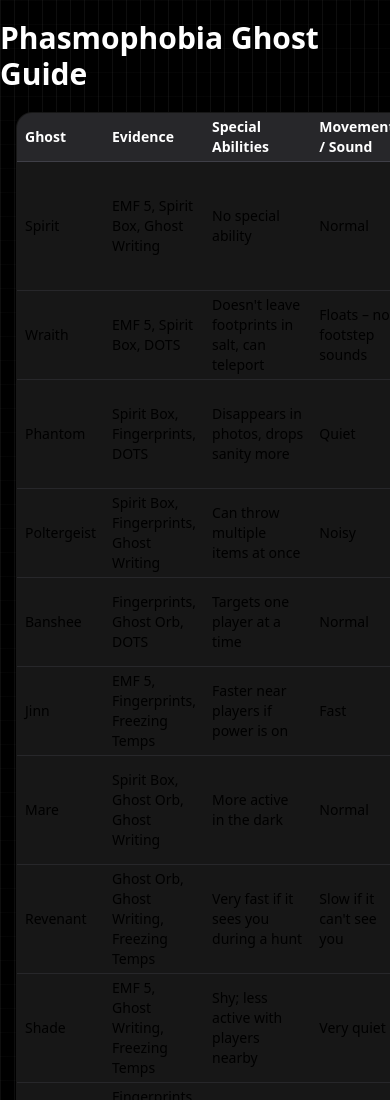
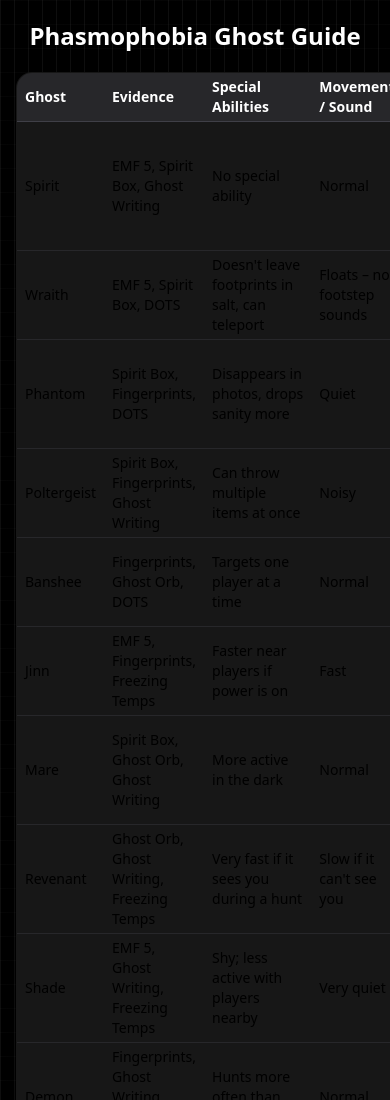
Before and after one commit to noel560/phasmophobia-ghosts, a website: page index.html in a window 390 px wide. Shown: the top 1100 px of the page. Drawn offline with Linux system fonts and the light colour scheme.

Commit message:
Update for responsiveness

```diff
--- a/index.html
+++ b/index.html
@@ -6,10 +6,10 @@
     <title>Phasmophobia Ghost Guide</title>
     <link rel="stylesheet" href="./output.css">
 </head>
-<body class="relative h-full w-full bg-black bg-[linear-gradient(to_right,#4f4f4f2e_1px,transparent_1px),linear-gradient(to_bottom,#8080800a_1px,transparent_1px)] bg-[size:14px_24px]">
-    <div class="flex justify-center items-center mt-5">
-        <h1 class="text-3xl md:text-4xl font-bold text-white">Phasmophobia Ghost Guide</h1>
-    </div>
+<body class="min-h-screen bg-black bg-[linear-gradient(to_right,#4f4f4f2e_1px,transparent_1px),linear-gradient(to_bottom,#8080800a_1px,transparent_1px)] bg-[size:14px_24px]">
+    <div class="flex justify-center items-center mt-5 px-4 text-center">
+        <h1 class="text-2xl sm:text-3xl md:text-4xl font-bold text-white">Phasmophobia Ghost Guide</h1>
+      </div>
 
     <div class="max-w-7x1 mx-auto px-4 mt-5 overflow-x-auto">
         <table class="min-w-full divide-y divide-zinc-700 rounded-2xl shadow-lg overflow-hidden border border-zinc-700 bg-neutral-900 text-sm md:text-base">
```
Also changed, not shown: output.css.
